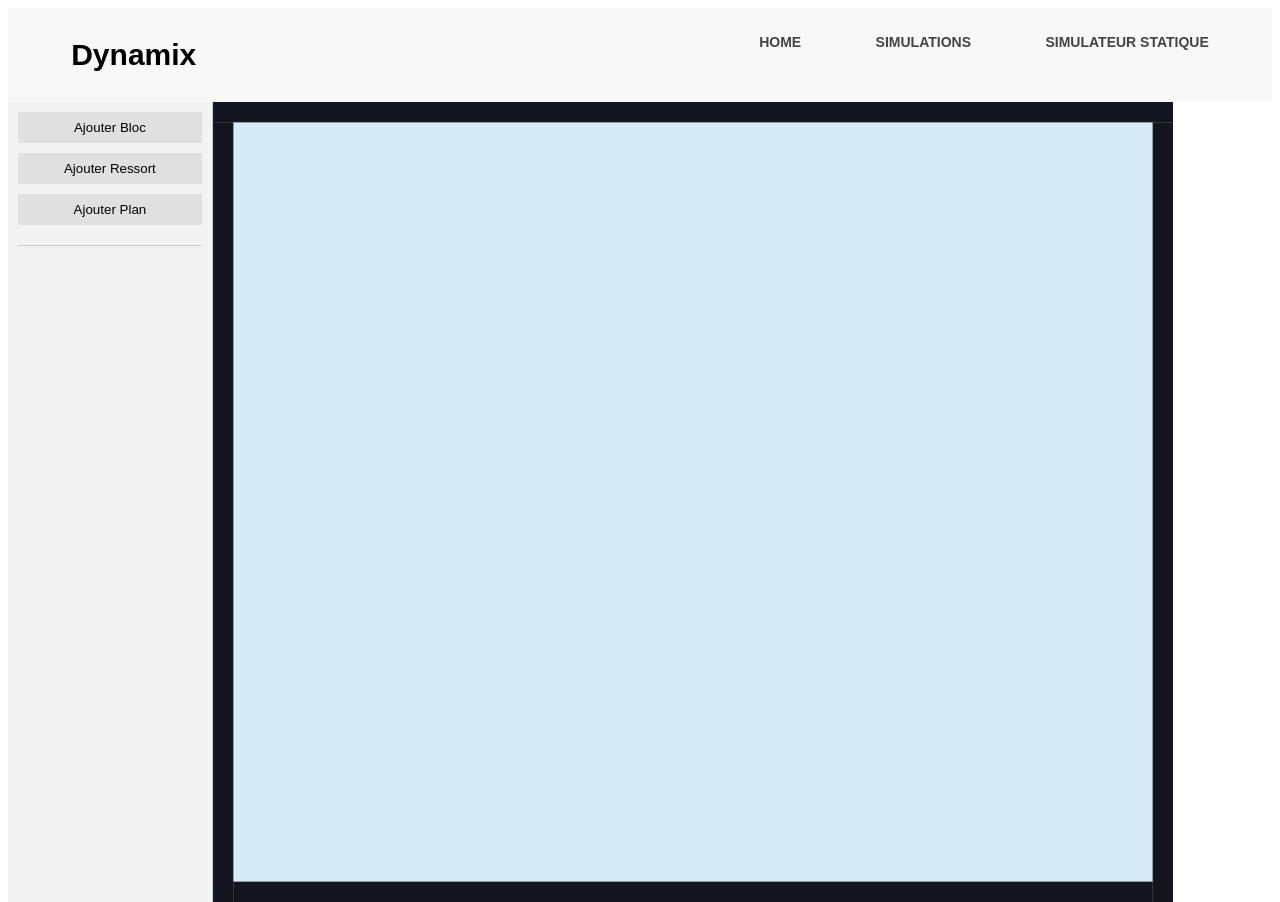
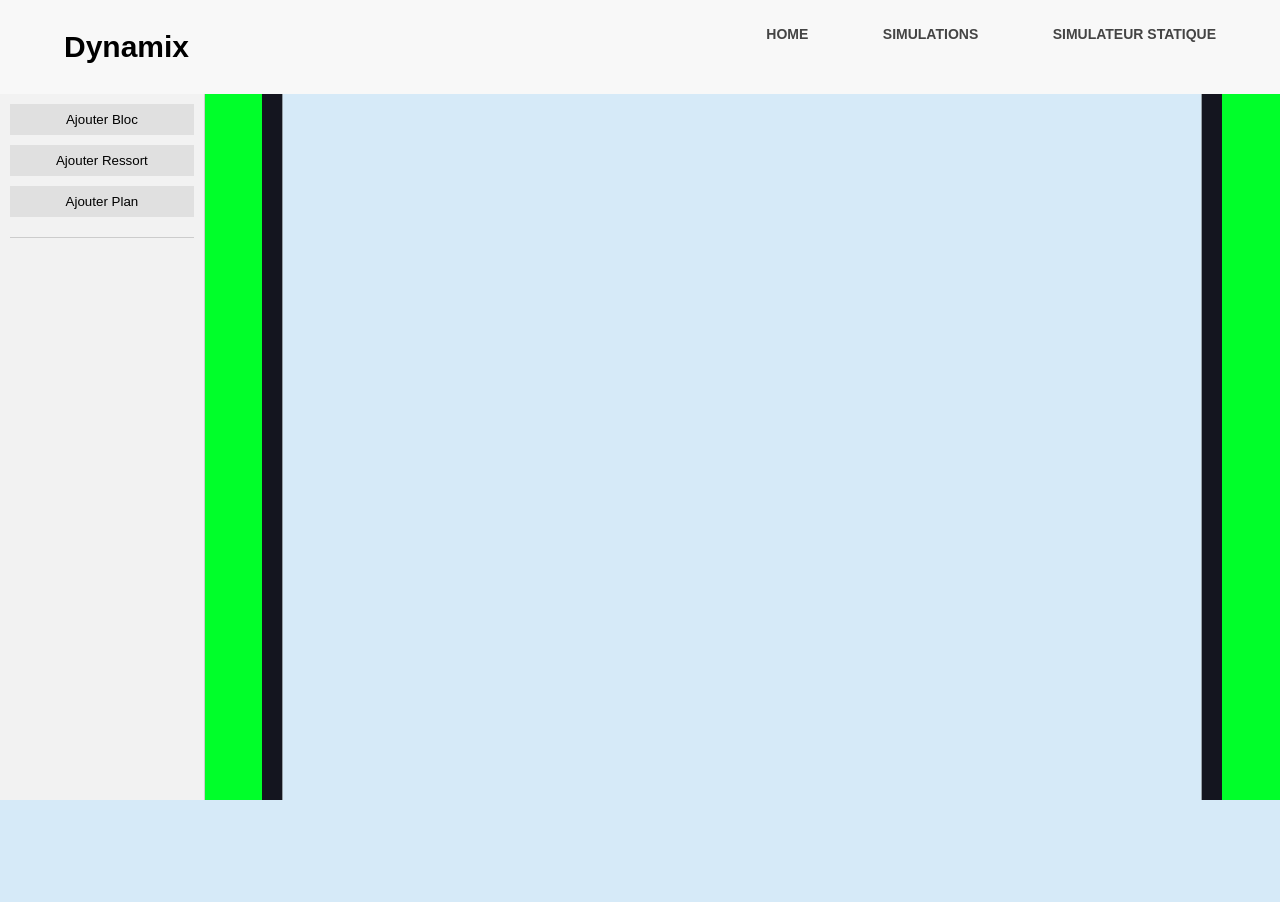
Before and after one commit to AdemLad/Dynamix_H25_EQ5, a Django app: page /simulation/statique/ in a window 1280 px wide. After the commit the page ends 800 px from the top, so only its background shows below. Run offline with Django 5.2, Linux system fonts and the light colour scheme; some libraries are stand-ins or nearby versions.

Commit message:
mlaofavnaqv

```diff
--- a/dynamix/monweb/templates/base.html
+++ b/dynamix/monweb/templates/base.html
@@ -3,17 +3,23 @@
 <head>
   <meta charset="UTF-8" />
   <meta name="viewport" content="width=device-width, initial-scale=1.0" />
-    <title>
-      {% block title %}
-        Dynamix
-      {% endblock %}
-    </title>
+  <title>{% block title %}Dynamix{% endblock %}</title>
   <style>
-      bodyBase {
+
+    main {
+      display: flex;
+      flex-direction: row;
+      height: calc(100vh - 80px); /* pleine hauteur - hauteur du header */
+    }
+
+    body {
       margin: 0;
       background: #ffffff;
       font-family: 'Work Sans', sans-serif;
       font-weight: 800;
+      height: 100vh;
+      display: flex;
+      flex-direction: column;
     }
 
     .container {
@@ -51,7 +57,6 @@ nav li {
       display: inline-block;
       margin-left: 70px;
       padding-top: 25px;
-
       position: relative;
     }
 
@@ -71,24 +76,26 @@ nav a::before {
       display: block;
       height: 5px;
       background-color: #444;
-
       position: absolute;
       top: 0;
       width: 0%;
-
       transition: all ease-in-out 250ms;
     }
 
     nav a:hover::before {
       width: 100%;
     }
+
+    main {
+      flex: 1;
+      display: flex;
+    }
   </style>
-<bodyBase>
 </head>
+<body>
   <header>
     <div class="container">
       <h1 class="logo" style="font-size:30px">Dynamix</h1>
-
       <nav>
         <ul>
           <li><a href="http://127.0.0.1:8000/">Home</a></li>
@@ -98,19 +105,12 @@ nav a:hover::before {
       </nav>
     </div>
   </header>
-    </bodyBase>
 
+  <main>
+    {% block content %}{% endblock %}
+  </main>
+
+  <script src="https://cdnjs.cloudflare.com/ajax/libs/matter-js/0.20.0/matter.min.js"></script>
+  <script src="https://code.jquery.com/jquery-3.3.1.slim.min.js"></script>
+</body>
 </html>
-
-    {% block content %} {% endblock %}
-
-
-    <script src="https://cdnjs.cloudflare.com/ajax/libs/matter-js/0.20.0/matter.min.js" integrity="sha512-6+7rTBmR6pRFe9fa0vCFjFaHZj/XYa7774bEBzRtxgdpIJOS++R3cKd6Prg/eJmxtsJotd8KAg4g57uuVQsZKA==" crossorigin="anonymous" referrerpolicy="no-referrer"></script>
-    <script src="https://code.jquery.com/jquery-3.3.1.slim.min.js"></script>
-    <script defer type="link/javascript" src= "../simulation/pendule.js"></script>
-
-    <script>
-      var isRunning = false;
-
-  </script>
-</html>
--- a/dynamix/monweb/templates/statique2.html
+++ b/dynamix/monweb/templates/statique2.html
@@ -1,4 +1,7 @@
-{% extends "base.html" %} {% block title %} Home Page {% endblock %}
+{% extends "base.html" %}
+
+{% block title %}Home Page{% endblock %}
+
 {% block content %}
 <html lang="fr">
 <head>
@@ -6,16 +9,12 @@
   <title>Simulateur Physique</title>
   <script src="https://cdnjs.cloudflare.com/ajax/libs/matter-js/0.19.0/matter.min.js"></script>
   <style>
-    html, body2 {
+    html, body {
       margin: 0;
       padding: 0;
       height: 100%;
       overflow: hidden;
       font-family: Arial, sans-serif;
-    }
-
-    body2 {
-      display: flex;
     }
 
     #left-menu {
@@ -71,28 +70,8 @@
       z-index: 10;
     }
 
-    #param-menu h3 {
-      margin-top: 0;
-    }
-
-    #param-menu label {
-      margin: 10px 0 5px;
-    }
-
-    #param-menu input {
-      width: 100%;
-      padding: 5px;
-    }
-
-    #param-menu button {
-      margin-top: 15px;
-      padding: 8px;
-      cursor: pointer;
-    }
-
     #main-canvas {
-      width: flex;
-      height: flex;
+      flex-grow: 1;
       position: relative;
       overflow: hidden;
       background-color: #00ff2a;
@@ -103,11 +82,10 @@
 
     canvas {
       display: block;
-      background-color: #8a0505;
     }
   </style>
 </head>
-<body2>
+<body>
   <div id="left-menu">
     <div id="toolbar">
       <button class="tool-btn" onclick="toggleParamMenu('bloc')">Ajouter Bloc</button>
@@ -130,8 +108,8 @@
 
     const objectList = [];
 
-    const canvasWidth = 75/100 * window.innerWidth;
-    const canvasHeight = window.innerHeight;
+    const canvasWidth = window.innerWidth * 0.75; // Ajustement de la taille du canvas pour qu'il prenne 75% de la largeur de l'écran
+    const canvasHeight = window.innerHeight; // Le canvas occupera toute la hauteur de l'écran
 
     const render = Render.create({
       element: document.getElementById('main-canvas'),
@@ -284,6 +262,6 @@
       updateObjectList();
     }
   </script>
-</body2>
+</body>
 </html>
 {% endblock %}
```
Also changed, not shown: dynamix/monweb/templates/simulationStatique.html (+74 -124 lines). Lines whose indentation alone changed are shown as unchanged.
